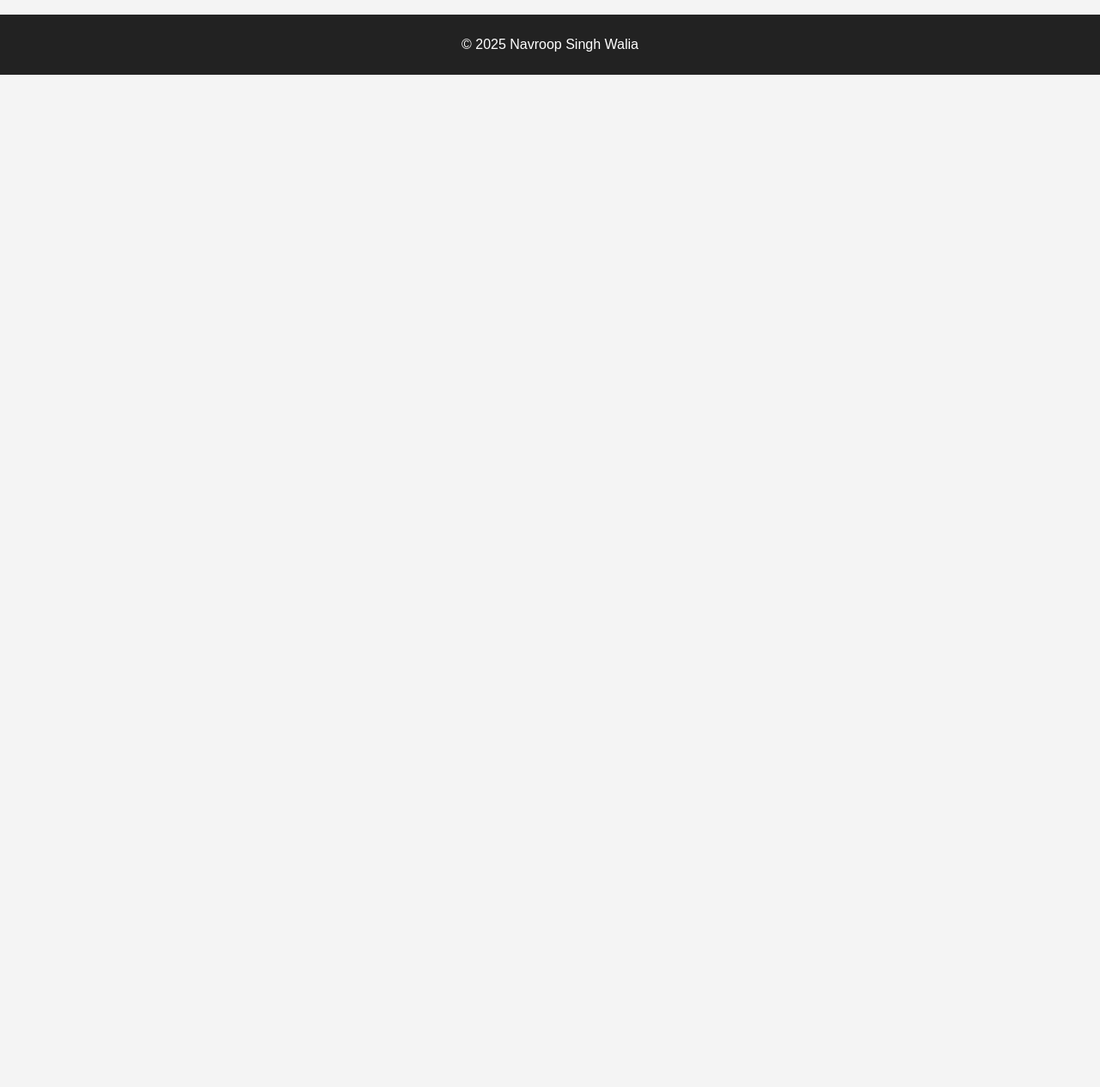
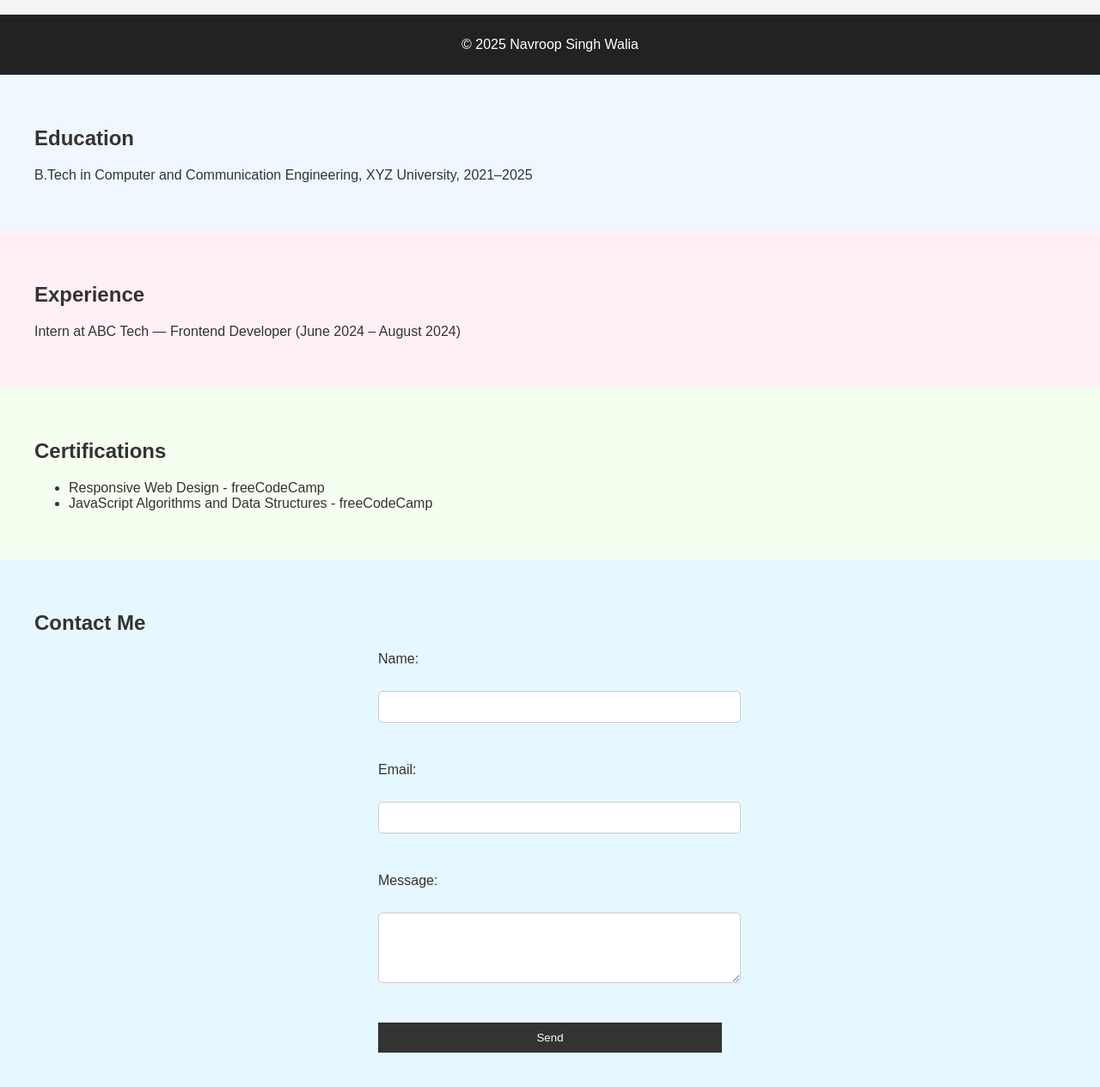
Before and after one commit to AnanditaNagpal/CYBERCRIB-2.0, a plain HTML site: page index.html in a window 1280 px wide. Shown: the part 1286-2551 px from the top of the page at 86% size. Before the commit the page ends 1373 px from the top, so only its background shows below. Drawn offline with Linux system fonts and the light colour scheme.

Commit message:
Add files via upload

```diff
--- a/index.html
+++ b/index.html
@@ -61,5 +61,37 @@
     </footer>
 
     <script src="script.js"></script>
+
+<section id="education" style="padding: 40px; background-color: #f0f8ff;">
+    <h2>Education</h2>
+    <p>B.Tech in Computer and Communication Engineering, XYZ University, 2021–2025</p>
+</section>
+
+<section id="experience" style="padding: 40px; background-color: #fff0f5;">
+    <h2>Experience</h2>
+    <p>Intern at ABC Tech — Frontend Developer (June 2024 – August 2024)</p>
+</section>
+
+<section id="certifications" style="padding: 40px; background-color: #f5fff0;">
+    <h2>Certifications</h2>
+    <ul>
+        <li>Responsive Web Design - freeCodeCamp</li>
+        <li>JavaScript Algorithms and Data Structures - freeCodeCamp</li>
+    </ul>
+</section>
+
+<section id="contact" style="padding: 40px; background-color: #e6f7ff;">
+    <h2>Contact Me</h2>
+    <form style="max-width: 400px; margin: auto;">
+        <label>Name:</label><br>
+        <input type="text" name="name" style="width: 100%; padding: 10px;"><br><br>
+        <label>Email:</label><br>
+        <input type="email" name="email" style="width: 100%; padding: 10px;"><br><br>
+        <label>Message:</label><br>
+        <textarea name="message" rows="4" style="width: 100%; padding: 10px;"></textarea><br><br>
+        <button type="submit">Send</button>
+    </form>
+</section>
+
 </body>
 </html>
```
